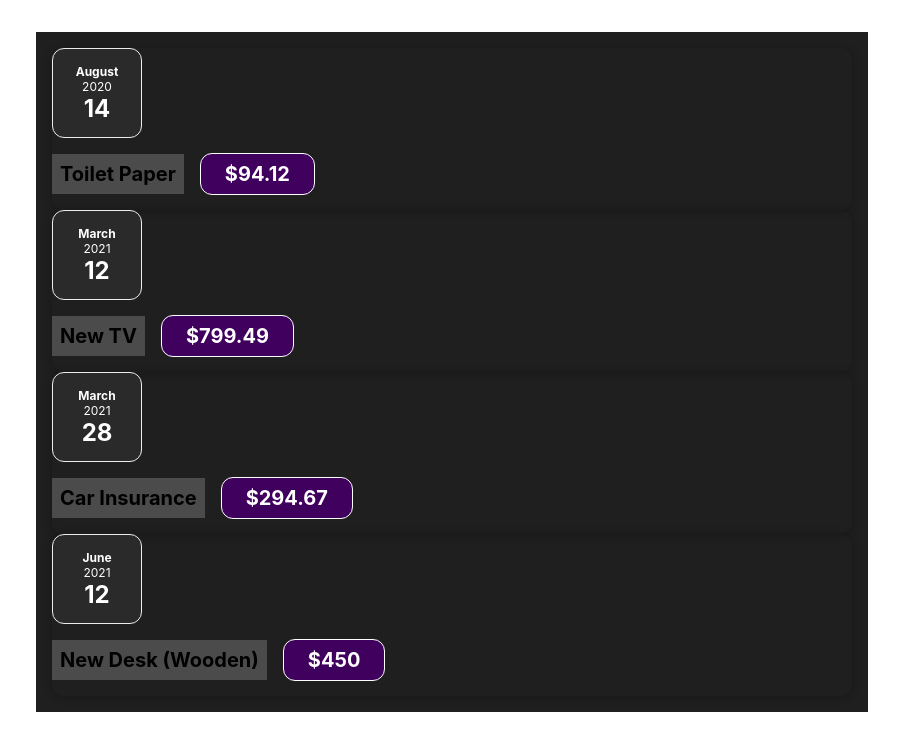
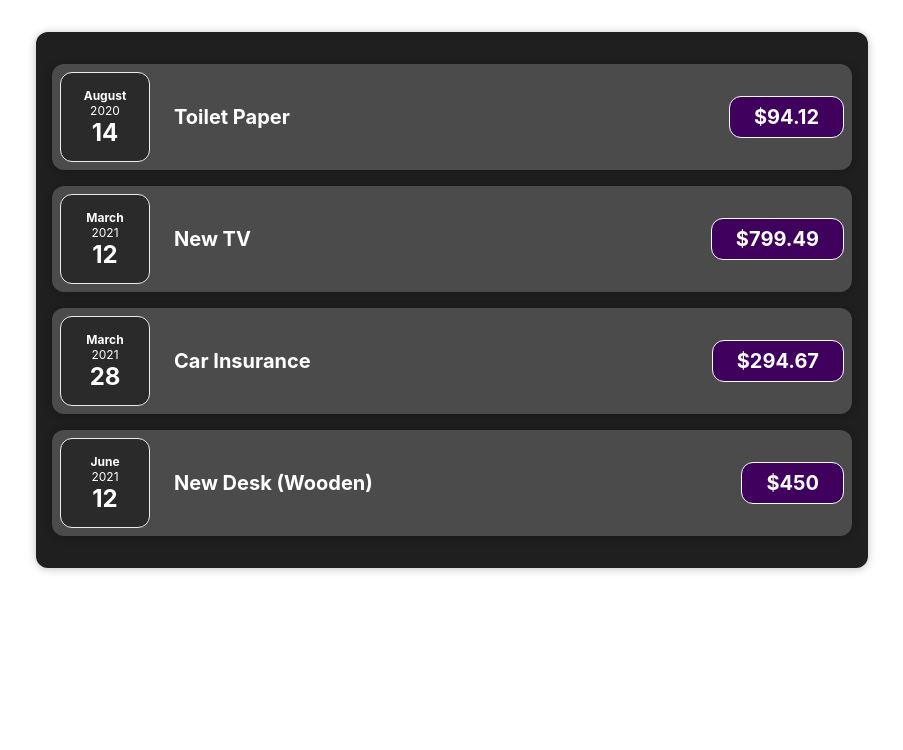
Before and after one commit to Plorrain/react-complete-guide, a React (Create React App) app: page / in a window 1280 px wide. Shown: the top 750 px of the page, without its empty margins (188-1091 px from the left). Built offline with nearby package versions, Linux system fonts and the light colour scheme.

Commit message:
some understanding of the children props notion for wrapping components - card component is in effect

```diff
--- a/src/components/Card.js
+++ b/src/components/Card.js
@@ -1,8 +1,10 @@
 import './Card.css';
 
 function Card(props) {
+  const classes = 'card ' + props.className;
+
   return (
-  <div className='card'>{props.children}</div>
+  <div className={classes}>{props.children}</div>
   );
 }
 
--- a/src/components/Expenses.js
+++ b/src/components/Expenses.js
@@ -1,9 +1,10 @@
 import ExpenseItem from './ExpenseItem';
+import Card from './Card';
 import './Expenses.css';
 
 function Expenses(props) {
   return (
-    <div className='expenses'>
+    <Card className='expenses'>
       <ExpenseItem
         title={props.items[0].title}
         amount={props.items[0].amount}
@@ -24,7 +25,7 @@
         amount={props.items[3].amount}
         date={props.items[3].date}
         />
-    </div>
+    </Card>
   );
 };
 
```
